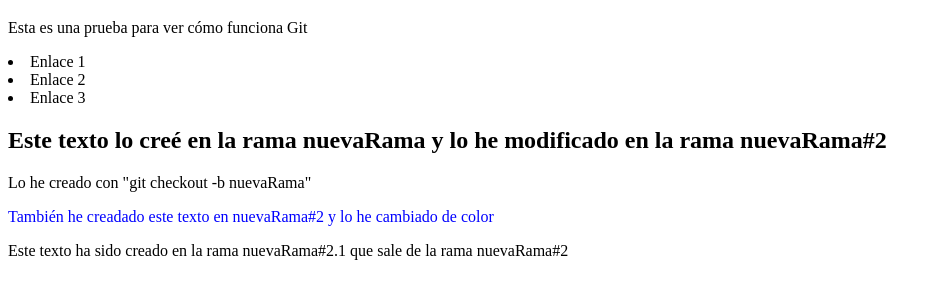
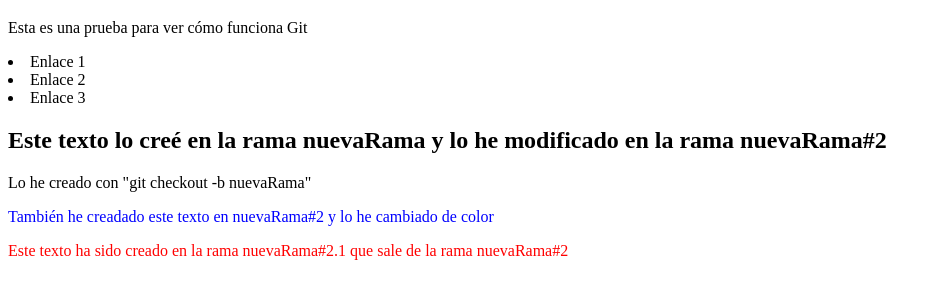
Before and after one commit to Helena-JV/miRepositorio, a plain HTML site: page index.html in a window 1280 px wide. Shown: the part 61-360 px from the top of the page, without its empty margins (0-941 px from the left). Drawn offline with Linux system fonts and the light colour scheme.

Commit message:
Cambiado color p.colorRojo

```diff
--- a/index.html
+++ b/index.html
@@ -19,6 +19,6 @@
     <p>Lo he creado con "git checkout -b nuevaRama"</p>
     <p class="colorAzul">También he creadado este texto en nuevaRama#2 y lo he cambiado de color</p>
 
-    <p>Este texto ha sido creado en la rama nuevaRama#2.1 que sale de la rama nuevaRama#2</p>
+    <p class="colorRojo">Este texto ha sido creado en la rama nuevaRama#2.1 que sale de la rama nuevaRama#2</p>
 </body>
 </html>
--- a/style.css
+++ b/style.css
@@ -1,3 +1,7 @@
 .colorAzul {
     color: blue;
 }
+
+.colorRojo {
+    color: red;
+}
```
